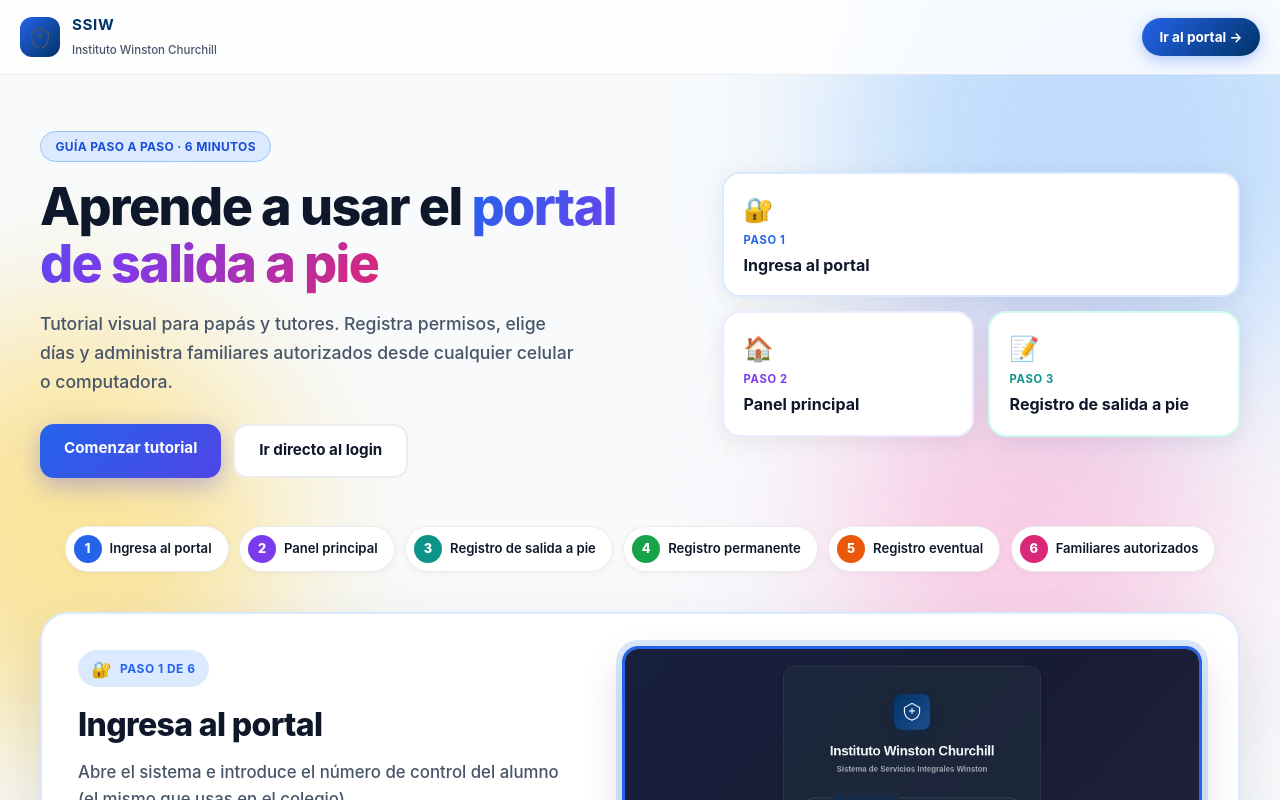
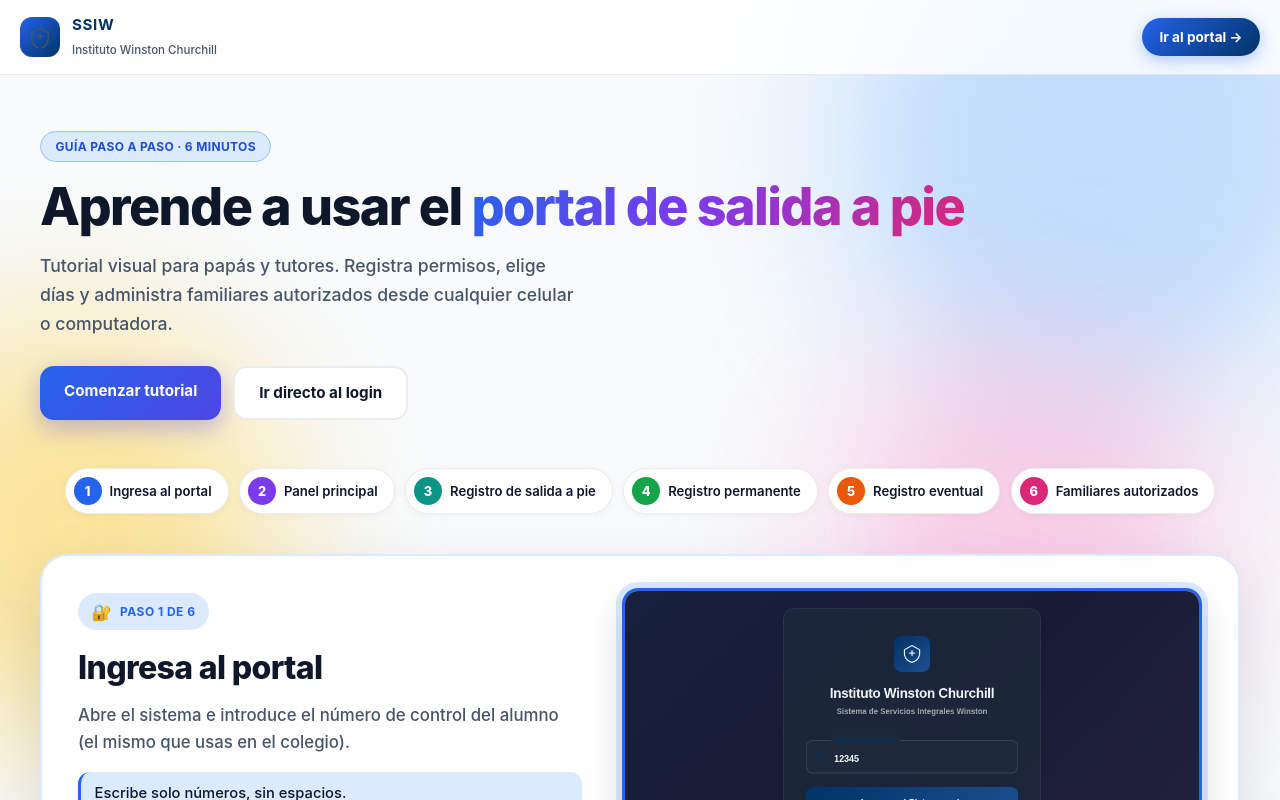
Before and after one commit to winston93-cloud/ssiw, a Next.js app: page /guia in a window 1280 px wide. Shown: the top 800 px of the page. Built offline with nearby package versions, Linux system fonts and the light colour scheme.

Commit message:
Quita mini-tarjetas redundantes del hero en /guia.
El rail de pasos ya cubre la navegación; el hero queda solo con título y botones de acción.

Co-authored-by: Cursor <cursoragent@cursor.com>

```diff
--- a/src/app/guia/guia.css
+++ b/src/app/guia/guia.css
@@ -140,16 +140,11 @@
 
 /* hero */
 .guia-hero {
-  display: grid;
-  gap: 2rem;
   padding: 2.5rem 0 2rem;
 }
 
 @media (min-width: 960px) {
   .guia-hero {
-    grid-template-columns: 1.1fr 0.9fr;
-    align-items: center;
-    gap: 3rem;
     padding: 3.5rem 0 2.5rem;
   }
 }
@@ -230,60 +225,6 @@
 .guia-btn-ghost:hover {
   border-color: #93c5fd;
   background: #eff6ff;
-}
-
-/* mini cards hero */
-.guia-hero-cards {
-  display: grid;
-  gap: 0.85rem;
-}
-
-@media (min-width: 960px) {
-  .guia-hero-cards {
-    grid-template-columns: 1fr 1fr;
-    grid-template-rows: auto auto;
-  }
-
-  .guia-hero-cards .guia-mini-card:first-child {
-    grid-column: 1 / -1;
-  }
-}
-
-.guia-mini-card {
-  display: flex;
-  flex-direction: column;
-  gap: 0.25rem;
-  padding: 1.15rem 1.25rem;
-  border-radius: 18px;
-  text-decoration: none;
-  color: var(--guia-ink);
-  background: var(--guia-white);
-  border: 2px solid var(--card-soft, #e2e8f0);
-  box-shadow: var(--guia-shadow);
-  transition: transform 0.25s, box-shadow 0.25s, border-color 0.25s;
-}
-
-.guia-mini-card:hover {
-  transform: translateY(-4px) scale(1.01);
-  box-shadow: var(--guia-shadow-lg);
-  border-color: var(--card-accent);
-}
-
-.guia-mini-icon {
-  font-size: 1.5rem;
-}
-
-.guia-mini-num {
-  font-size: 0.7rem;
-  font-weight: 700;
-  text-transform: uppercase;
-  letter-spacing: 0.06em;
-  color: var(--card-accent);
-}
-
-.guia-mini-title {
-  font-weight: 700;
-  font-size: 1rem;
 }
 
 /* rail nav */
--- a/src/app/guia/page.tsx
+++ b/src/app/guia/page.tsx
@@ -168,21 +168,6 @@ export default function GuiaPage() {
               </a>
             </div>
           </div>
-
-          <div className="guia-hero-cards">
-            {STEPS.slice(0, 3).map((s) => (
-              <a
-                key={s.id}
-                href={`#${s.id}`}
-                className="guia-mini-card"
-                style={{ '--card-accent': s.accent, '--card-soft': s.accentSoft } as React.CSSProperties}
-              >
-                <span className="guia-mini-icon">{s.icon}</span>
-                <span className="guia-mini-num">Paso {s.num}</span>
-                <span className="guia-mini-title">{s.title}</span>
-              </a>
-            ))}
-          </div>
         </section>
 
         <nav className="guia-rail" aria-label="Pasos de la guía">
```
